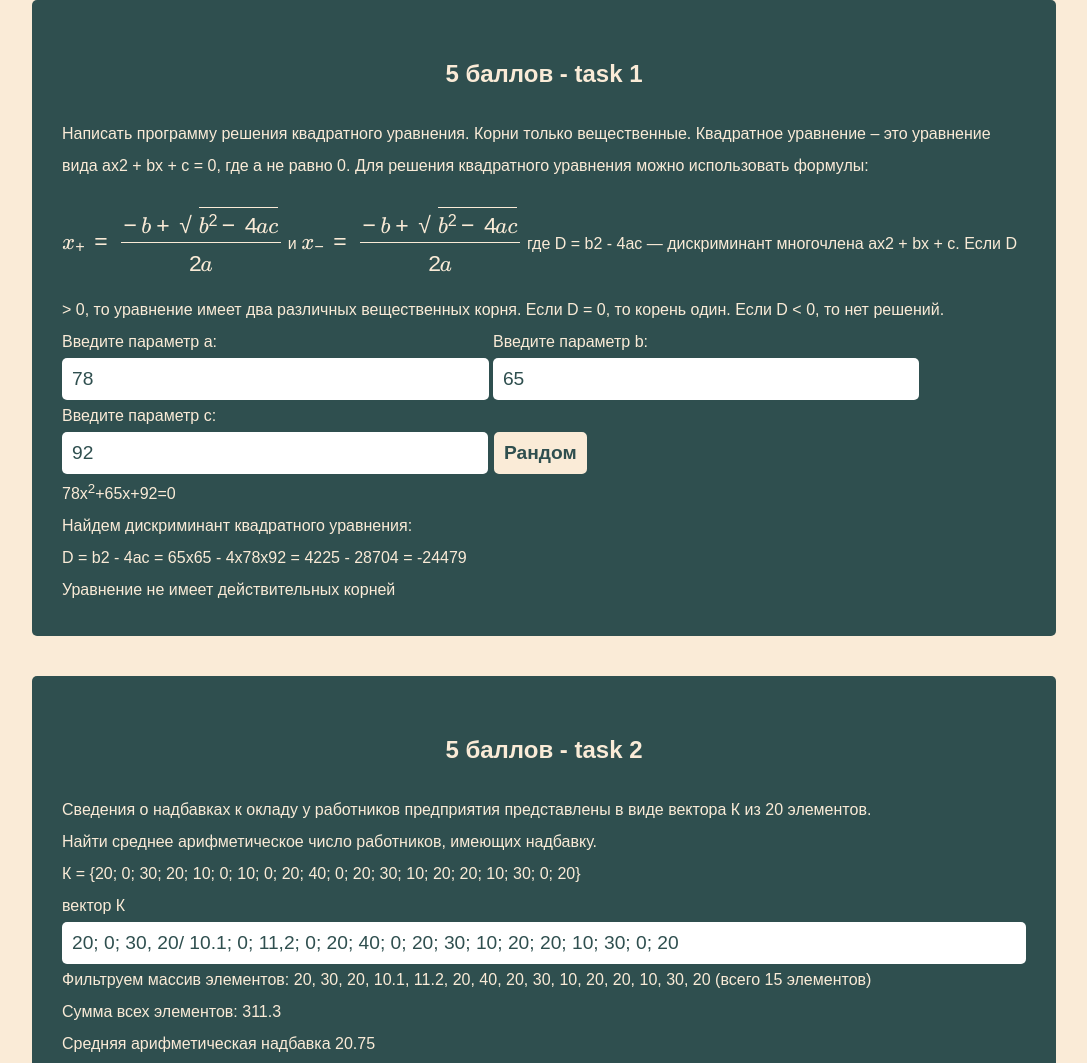
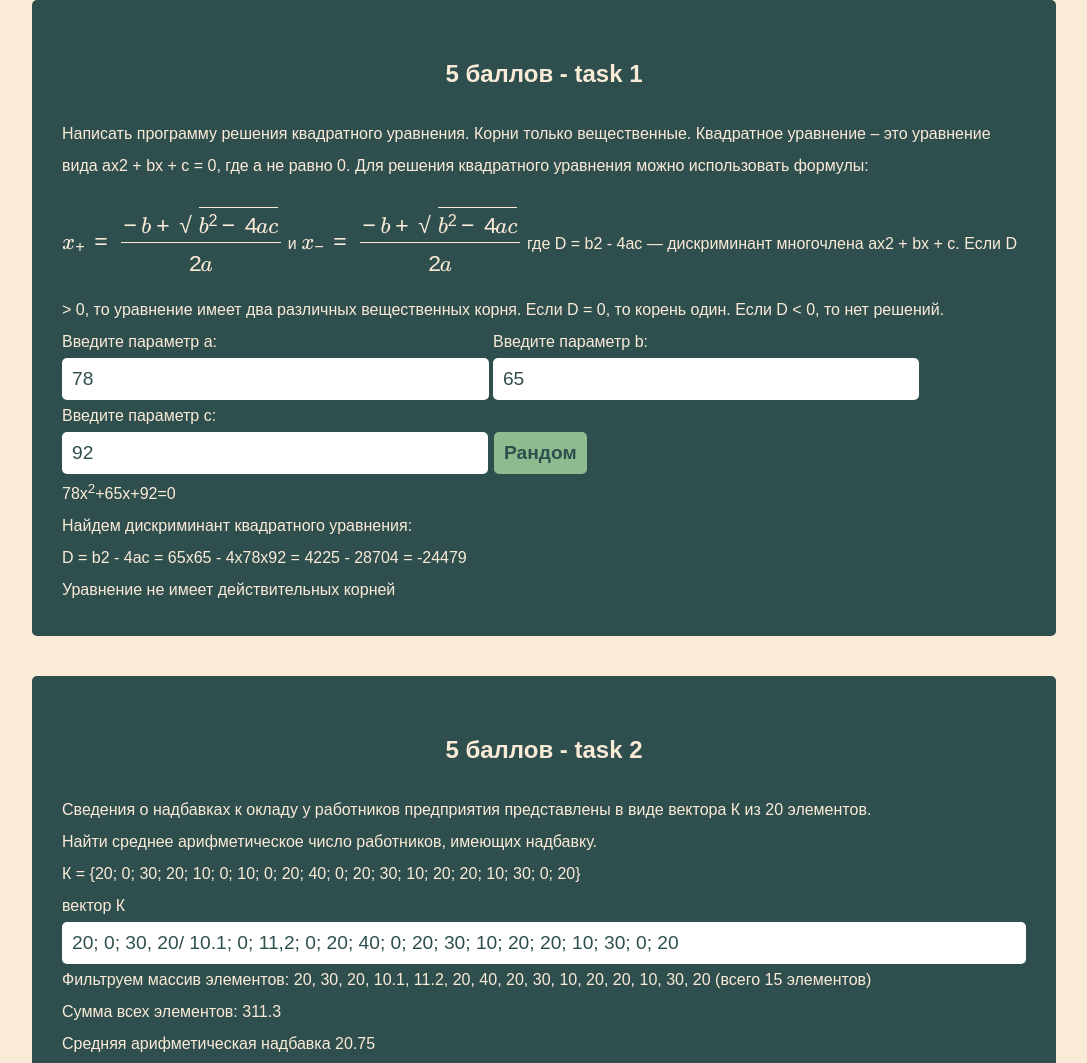
Before and after one commit to Domovikx/Exam---Modern-Programming-Languages, a plain HTML site: page index.html in a window 1280 px wide. Shown: the top 1063 px of the page, without its empty margins (96-1183 px from the left). Drawn offline with nearby package versions, Linux system fonts and the light colour scheme; a web font is replaced by a local one.

Commit message:
chore: change color btn

```diff
--- a/assets/css/style.css
+++ b/assets/css/style.css
@@ -7,7 +7,7 @@ a {
 
 .btn {
   color: darkslategray;
-  background-color: antiquewhite;
+  background-color: darkseagreen;
   font-family: inherit;
   font-size: larger;
   padding: 10px;
```
